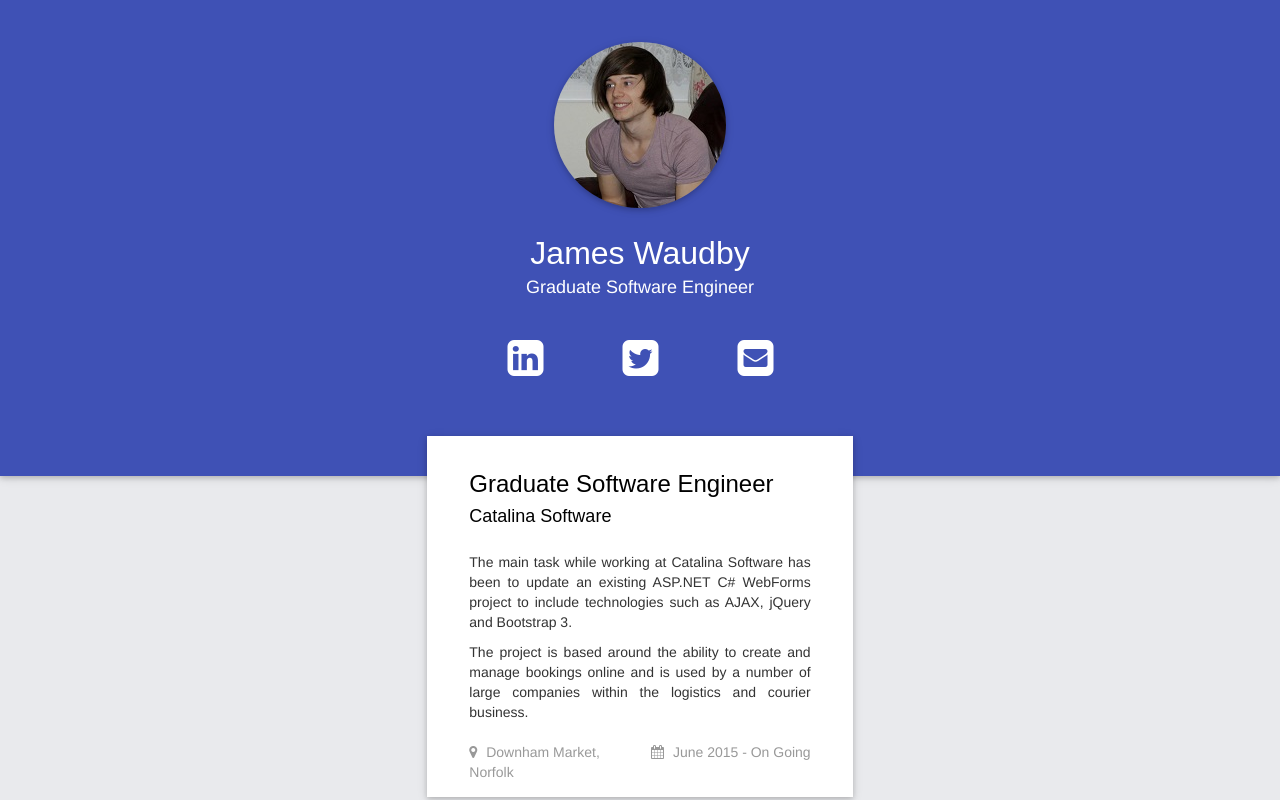
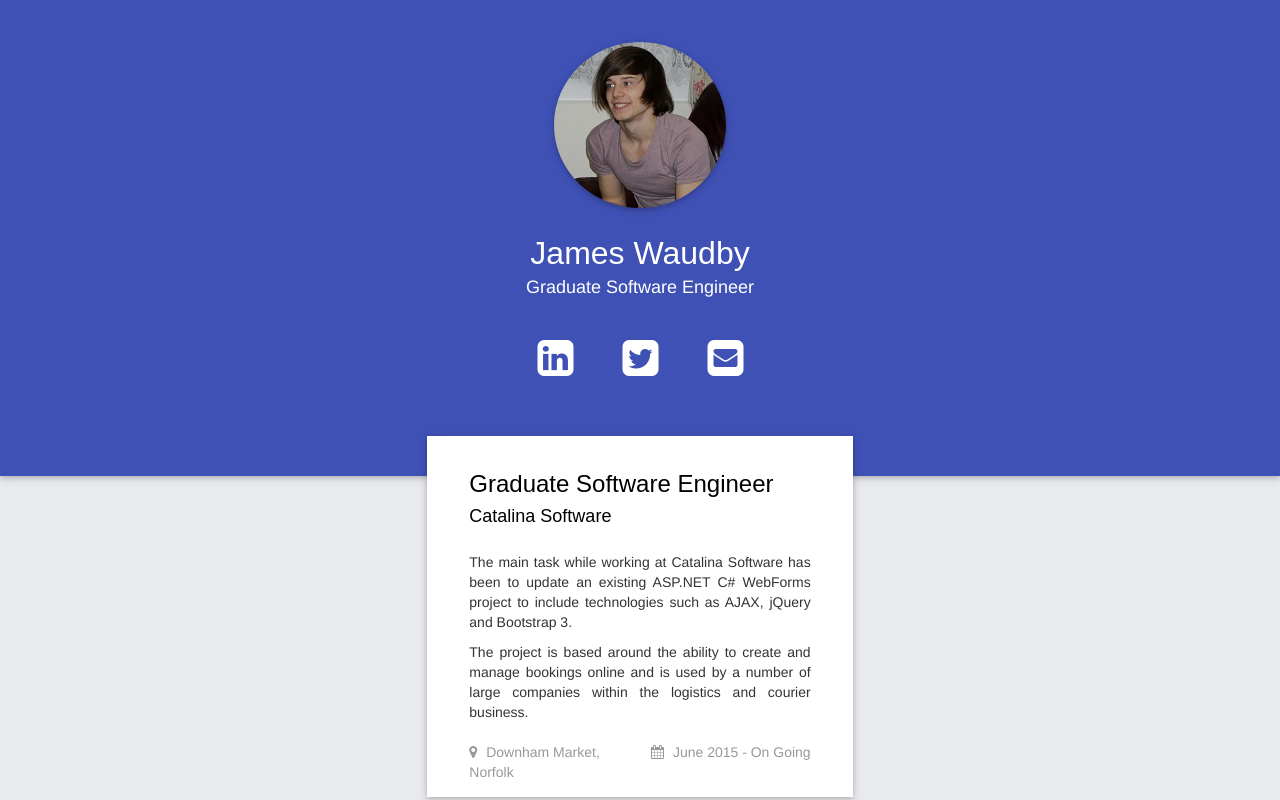
Before and after one commit to JamesWaudby/JamesWaudby.github.io, a plain HTML site: page index.html in a window 1280 px wide. Shown: the top 800 px of the page. Drawn offline with nearby package versions, Linux system fonts and the light colour scheme.

Commit message:
Update to menu

```diff
--- a/index.html
+++ b/index.html
@@ -31,7 +31,7 @@
           <div class="container-fluid">
 
             <!-- Collect the nav links, forms, and other content for toggling -->
-            <div class="collapse navbar-collapse" id="navbar">
+            <div class="" id="navbar">
               <ul class="nav navbar-nav">
                 <li><a href='https://uk.linkedin.com/in/jwaudby'><i class="fa fa-linkedin-square"></i></a></li>
                 <li><a href="https://twitter.com/JamesWaudby"><i class="fa fa-twitter-square"></i></a></li>
--- a/styles.css
+++ b/styles.css
@@ -87,6 +87,11 @@ body {
   vertical-align: top;
 }
 
+.nav>li>a {
+  padding-left: 0;
+  padding-right: 0;
+}
+
 .hero-text {
   margin-bottom: 1em;
 }
```
